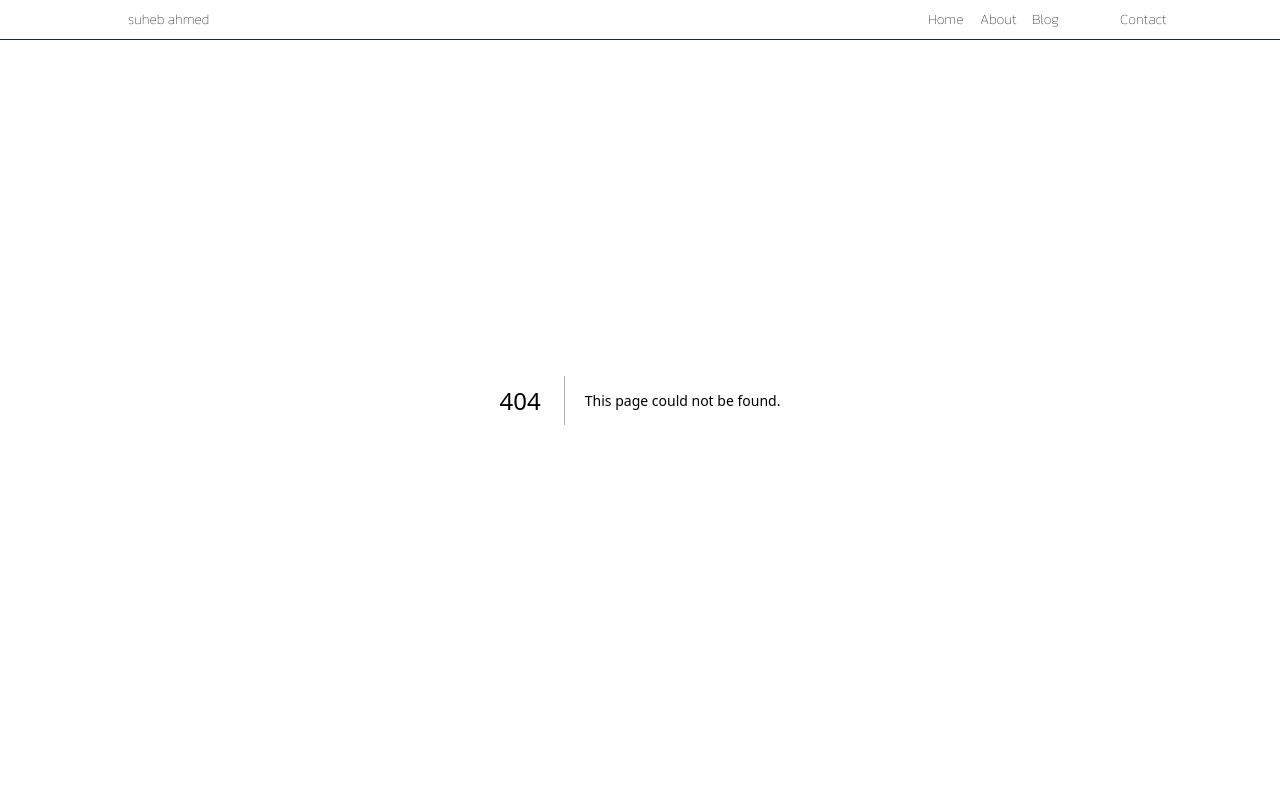
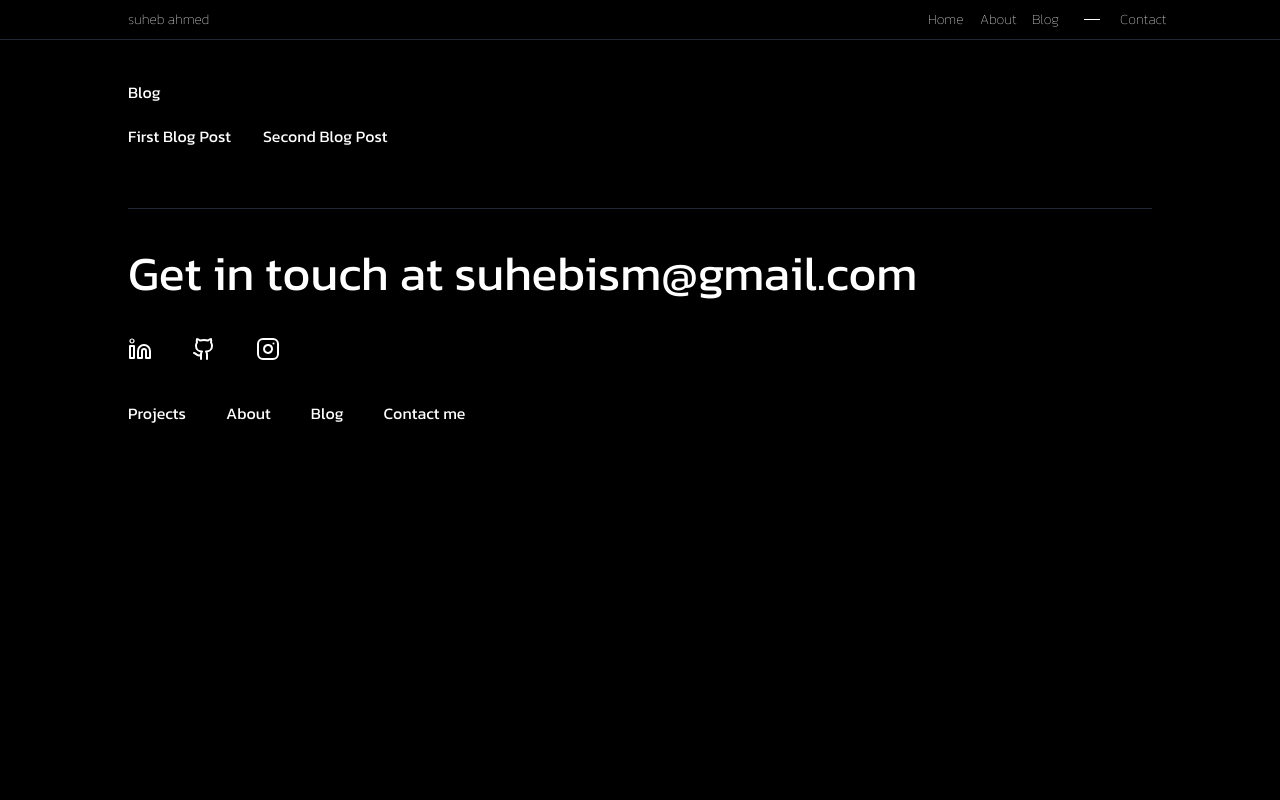
Before and after one commit to suhebism/portfolio, a Next.js app: page /blog in a window 1280 px wide. Before the commit this address had no page. Shown: the top 800 px of the page. Built offline with nearby package versions, Linux system fonts and the light colour scheme.

Commit message:
blog page setup

```diff
--- a/app/about/page.jsx
+++ b/app/about/page.jsx
@@ -2,7 +2,7 @@ import React from 'react'
 
 const page = ({}) => {
   return (
-    <div>
+    <div className='pt-20 px-6 md:px-16 lg:px-32 2xl:px-80'>
       About
     </div>
   )
--- /dev/null
+++ b/app/blog/[id]/page.jsx
@@ -0,0 +1,35 @@
+import fs from 'fs';
+import path from 'path';
+
+// This function generates the dynamic paths for each blog post
+export async function generateStaticParams() {
+  // Load the blog post data from the JSON file
+  const filePath = path.join(process.cwd(), 'data', 'posts.json');
+  const posts = JSON.parse(fs.readFileSync(filePath, 'utf8'));
+
+  // Map the posts to return an array of params for each blog post
+  return posts.map((post) => ({
+    id: post.id.toString(), // Ensure the ID matches your URL pattern
+  }));
+}
+
+// The actual blog post page component
+export default async function BlogPost({ params }) {
+  // Load the blog post data from JSON
+  const filePath = path.join(process.cwd(), 'data', 'posts.json');
+  const posts = JSON.parse(fs.readFileSync(filePath, 'utf8'));
+
+  // Find the blog post based on the ID from the params
+  const post = posts.find((post) => post.id === params.id);
+
+  if (!post) {
+    return <h1>Post Not Found</h1>;
+  }
+
+  return (
+    <div className='pt-20 px-6 md:px-16 lg:px-32 2xl:px-80'>
+      <h1>{post.title}</h1>
+      <p>{post.content}</p>
+    </div>
+  );
+}
--- /dev/null
+++ b/app/blog/page.jsx
@@ -0,0 +1,25 @@
+// pages/blog/index.js
+import Link from 'next/link';
+
+const blogPosts = [
+  { title: 'First Blog Post', slug: 'first-post' },
+  { title: 'Second Blog Post', slug: 'second-post' },
+  // Add more blog posts as needed
+];
+
+export default function Blog() {
+  return (
+    <div className='pt-20 px-6 md:px-16 lg:px-32 2xl:px-80'>
+      <h1>Blog</h1>
+      <ul className='overflow-hidden'>
+        {blogPosts.map((post) => (
+          <li key={post.slug}>
+            <Link href={`/blog/${post.slug}`}>
+              <div>{post.title}</div>
+            </Link>
+          </li>
+        ))}
+      </ul>
+    </div>
+  );
+}
--- a/app/contact/page.jsx
+++ b/app/contact/page.jsx
@@ -2,7 +2,7 @@ import React from 'react'
 
 const page = () => {
   return (
-    <div>
+    <div className='pt-20 px-6 md:px-16 lg:px-32 2xl:px-80'>
       Contact
     </div>
   )
--- /dev/null
+++ b/components/BlogLayout.jsx
@@ -0,0 +1,15 @@
+// components/BlogLayout.js
+import Link from 'next/link';
+
+export default function BlogLayout({ children }) {
+  return (
+    <div>
+      <header>
+        <Link href="/blog">
+          <div>Blog Home</div>
+        </Link>
+      </header>
+      <main>{children}</main>
+    </div>
+  );
+}
--- /dev/null
+++ b/components/BlogPost.jsx
@@ -0,0 +1,23 @@
+// // components/BlogPost.js
+// export default function BlogPost({ title, content }) {
+//     return (
+//       <div>
+//         <h1>{title}</h1>
+//         <p>{content}</p>
+//       </div>
+//     );
+//   }
+
+
+import React from 'react'
+
+const BlogPost = ({title,content}) => {
+  return (
+    <div>
+        <h1>{title}</h1>
+        <p>{content}</p>
+      </div>
+  )
+}
+
+export default BlogPost
--- a/components/Navbar.jsx
+++ b/components/Navbar.jsx
@@ -17,7 +17,7 @@ const Navbar = () => {
       <div className='hidden md:flex gap-5 w-auto items-center '>
         <Link className='font-thin text-sm  hover:font-medium w-8 ' href="/">Home</Link>
         <Link className='font-thin text-sm hover:font-medium w-8' href="/about">About</Link>
-        <Link className='font-thin text-sm hover:font-medium w-8' href="/">Blog</Link>
+        <Link className='font-thin text-sm hover:font-medium w-8' href="/blog">Blog</Link>
         <div className='w-4 h-[1px] bg-white'></div>
         <Link className='font-thin text-sm hover:font-medium w-8' href='/contact'>Contact</Link>
       </div>
```
Also changed, not shown: app/projects/charge-spot/page.jsx (+1 -17 lines), data/posts.json (added, +12 -0 lines), 1 other file (tests, documents, lock files or other folders).
